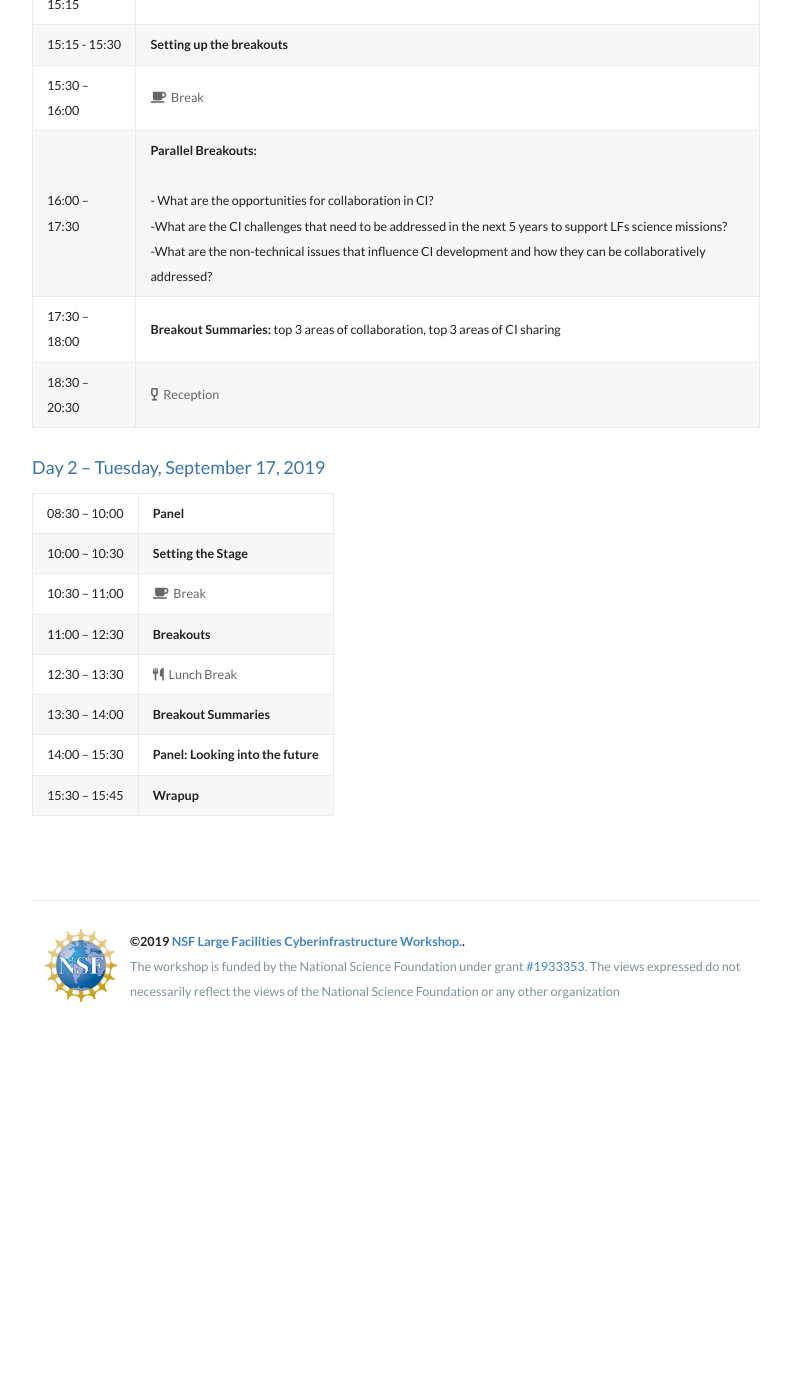
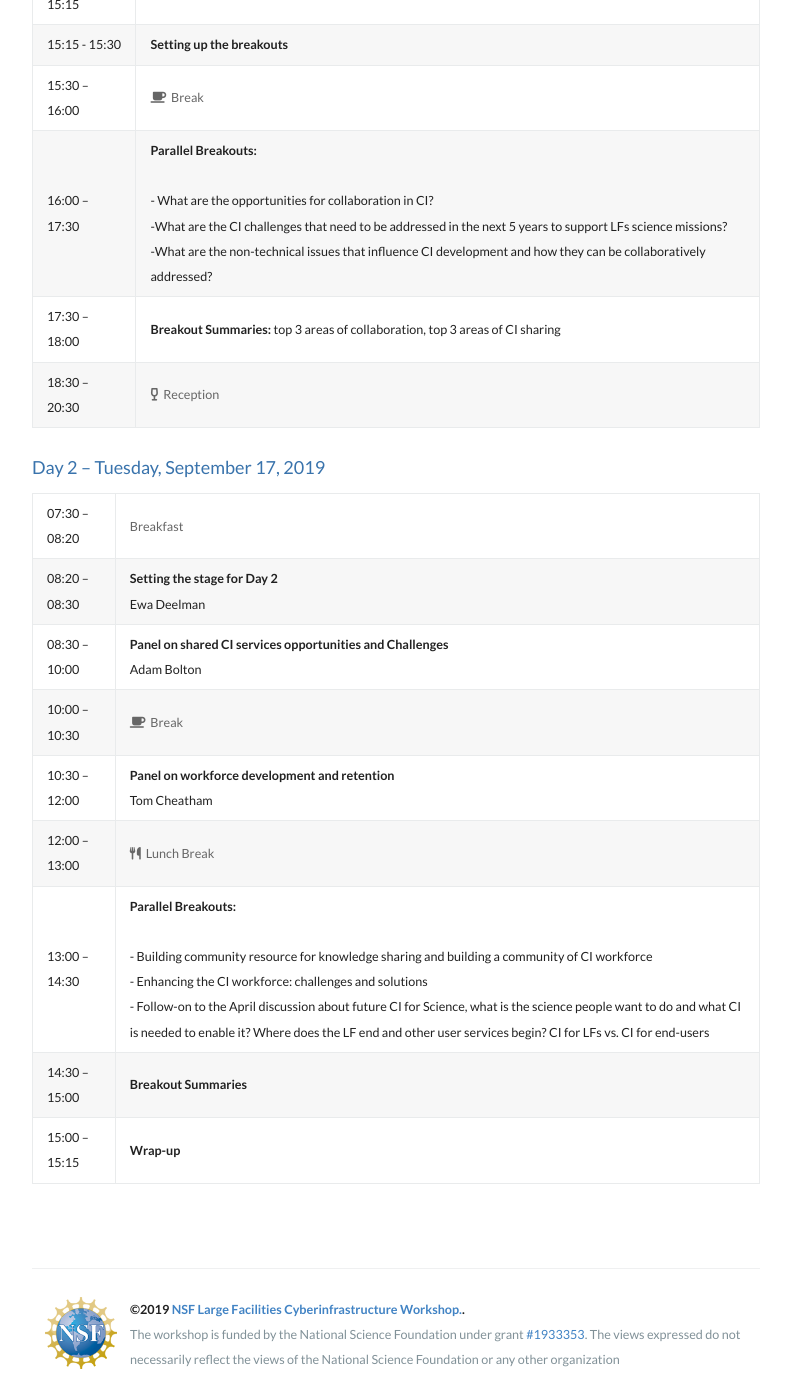
Before and after one commit to facilitiesci/facilitiesci.github.io, a Jekyll site: the page built from agenda.md, in a window 1280 px wide and 1400 px high, scrolled down 1051 px. Shown: the whole window, without its empty margins (244-1035 px from the left). Built offline with Jekyll 4.4.1, drawn with Linux system fonts in a browser that asks for light colours; nearby versions of some CDN libraries; our own code applies the rules of GitHub Pages for plain Markdown files; before the commit the page ends 2083 px from its top, so only the background shows below that.

Commit message:
Update agenda.md

```diff
--- a/agenda.md
+++ b/agenda.md
@@ -27,11 +27,12 @@ Alexandria, VA, USA, September 16-17, 2019
 
 ### Day 2 – Tuesday, September 17, 2019
 
-| 08:30 – 10:00 | **Panel**
-| 10:00 – 10:30 | **Setting the Stage**
-| 10:30 – 11:00 | <span style="color: #666"><i class="fas fa-coffee"></i>&nbsp;&nbsp;Break</span>
-| 11:00 – 12:30	| **Breakouts**
-| 12:30 – 13:30 | <span style="color: #666"><i class="fas fa-utensils"></i>&nbsp;&nbsp;Lunch Break</span>
-| 13:30 – 14:00 | **Breakout Summaries**
-| 14:00 – 15:30 | **Panel: Looking into the future**
-| 15:30 – 15:45 | **Wrapup**
+| 07:30 – 08:20	| <span style="color: #666">Breakfast</span>
+| 08:20 – 08:30 | **Setting the stage for Day 2**<br />Ewa Deelman
+| 08:30 – 10:00 | **Panel on shared CI services opportunities and Challenges**<br />Adam Bolton
+| 10:00 – 10:30 | <span style="color: #666"><i class="fas fa-coffee"></i>&nbsp;&nbsp;Break</span>
+| 10:30 – 12:00	| **Panel on workforce development and retention**<br />Tom Cheatham
+| 12:00 – 13:00 | <span style="color: #666"><i class="fas fa-utensils"></i>&nbsp;&nbsp;Lunch Break</span>
+| 13:00 – 14:30 | **Parallel Breakouts:**<br /><br />- Building community resource for knowledge sharing and building a community of CI workforce<br />- Enhancing the CI workforce: challenges and solutions<br />- Follow-on to the April discussion about future CI for Science, what is the science people want to do and what CI is needed to enable it? Where does the LF end and other user services begin?  CI for LFs vs. CI for end-users
+| 14:30 – 15:00	| **Breakout Summaries**
+| 15:00 – 15:15	| **Wrap-up**
```
